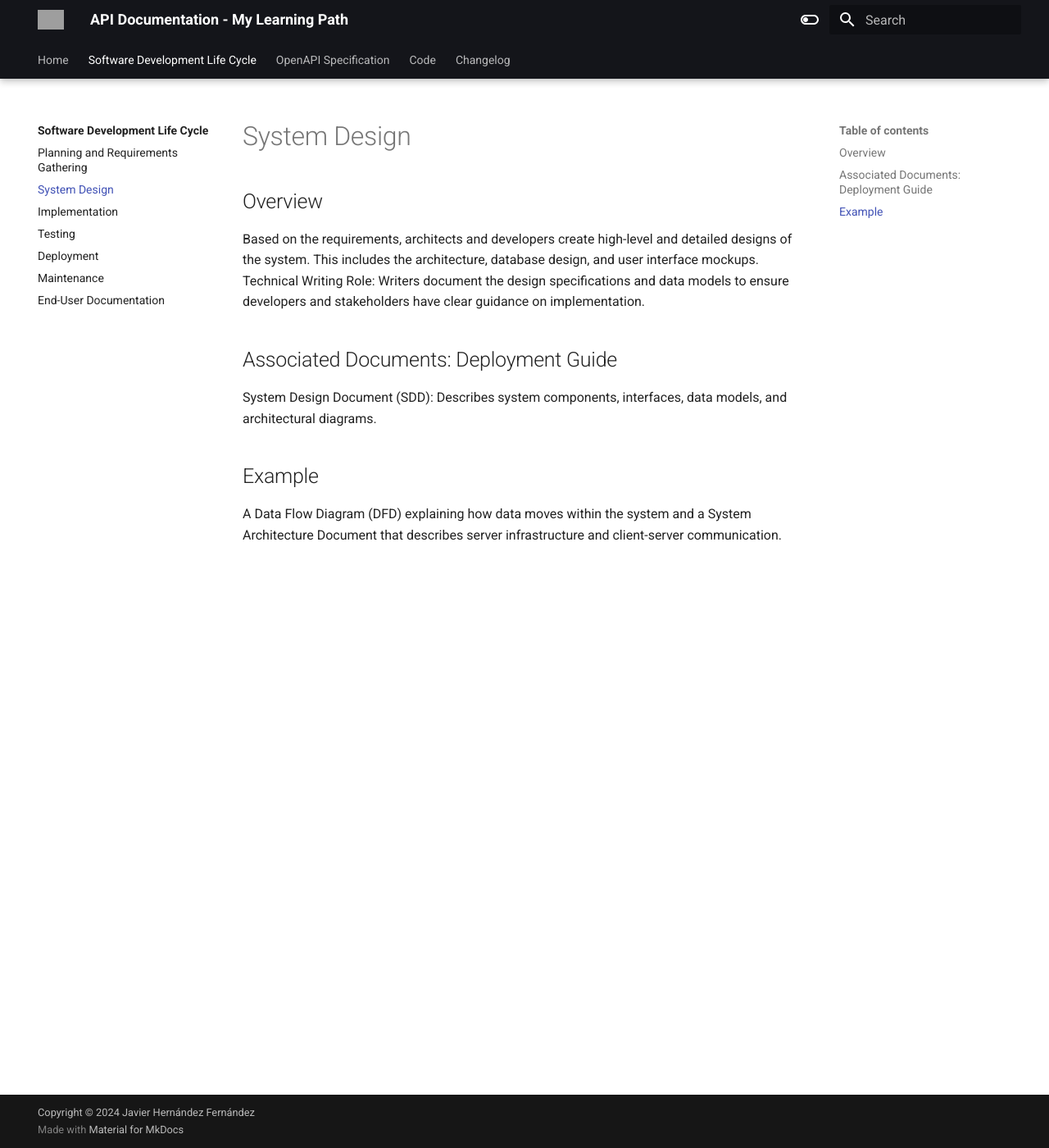
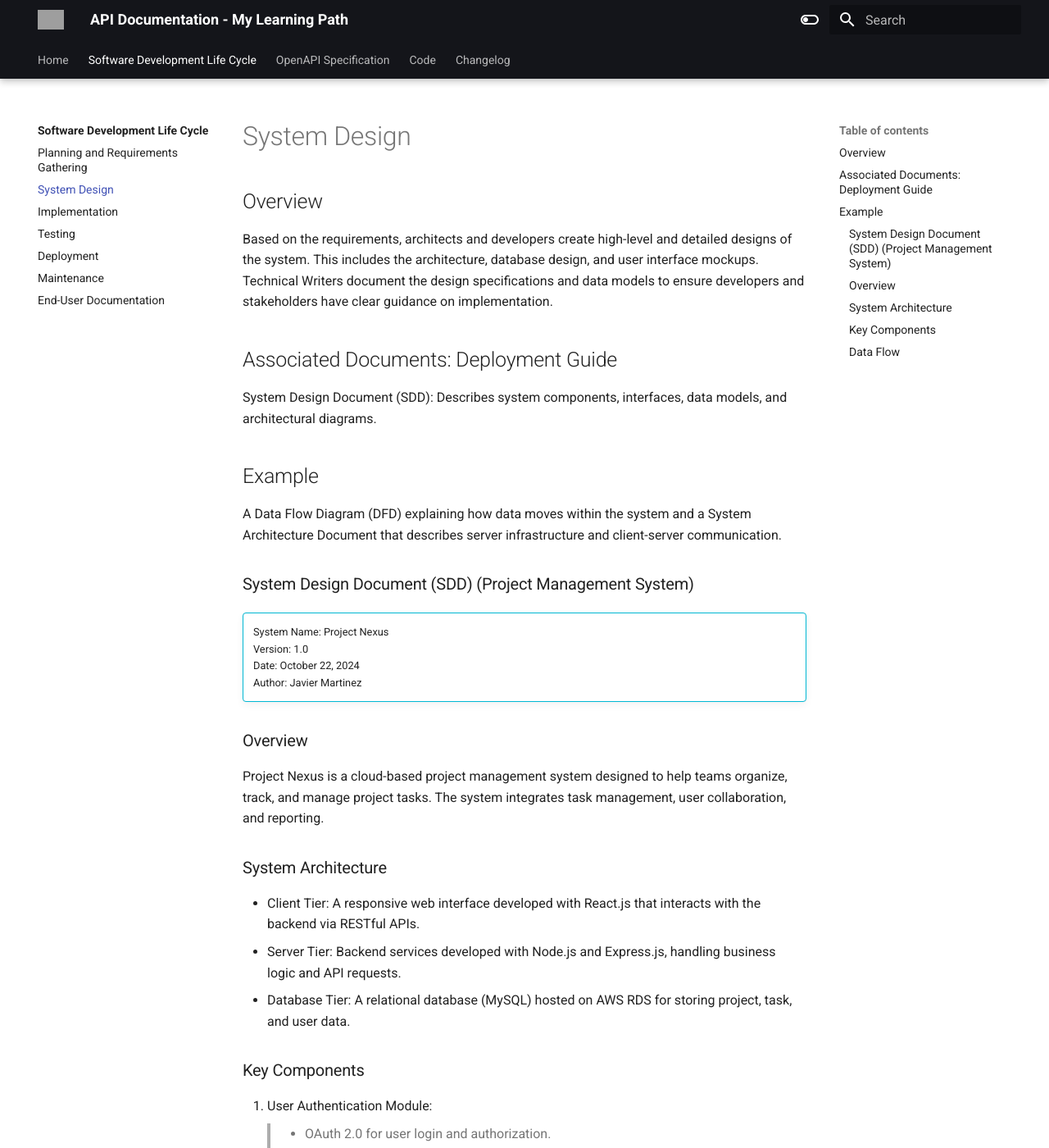
Before and after one commit to javierhf/api-documentation-my-learning-path, an MkDocs documentation site: the page built from docs/sdlc/system-design/index.md, in a window 1280 px wide and 1400 px high. Shown: the whole window at 82% size. Built offline with MkDocs 1.6.1 and Material for MkDocs 9.7.7, drawn with Linux system fonts in a browser that asks for light colours; some of the changed text lies outside the part shown; grey boxes are pictures that could not be loaded.

Commit message:
Add system design draft content

```diff
--- a/docs/sdlc/system-design/index.md
+++ b/docs/sdlc/system-design/index.md
@@ -2,7 +2,7 @@
 
 ## Overview
 
-Based on the requirements, architects and developers create high-level and detailed designs of the system. This includes the architecture, database design, and user interface mockups. Technical Writing Role: Writers document the design specifications and data models to ensure developers and stakeholders have clear guidance on implementation.
+Based on the requirements, architects and developers create high-level and detailed designs of the system. This includes the architecture, database design, and user interface mockups. Technical Writers document the design specifications and data models to ensure developers and stakeholders have clear guidance on implementation.
 
 
 ## Associated Documents: Deployment Guide
@@ -12,3 +12,42 @@ System Design Document (SDD): Describes system components, interfaces, data mode
 ## Example
 
 A Data Flow Diagram (DFD) explaining how data moves within the system and a System Architecture Document that describes server infrastructure and client-server communication.
+
+### System Design Document (SDD) (Project Management System)
+
+!!! info ""
+
+    System Name: Project Nexus
+    Version: 1.0
+    Date: October 22, 2024
+    Author: Javier Martinez
+
+### Overview
+
+Project Nexus is a cloud-based project management system designed to help teams organize, track, and manage project tasks. The system integrates task management, user collaboration, and reporting.
+
+### System Architecture
+
+- Client Tier: A responsive web interface developed with React.js that interacts with the backend via RESTful APIs.
+- Server Tier: Backend services developed with Node.js and Express.js, handling business logic and API requests.
+- Database Tier: A relational database (MySQL) hosted on AWS RDS for storing project, task, and user data.
+
+### Key Components
+
+1. User Authentication Module:
+> - OAuth 2.0 for user login and authorization.
+> - JWT-based token management for session handling.
+2. Task Management Module:
+> - Task creation, assignment, and tracking.
+> - Task dependencies with visual representation on Gantt charts.
+3. Reporting Module:
+> - Real-time project status updates.
+> - Visual dashboards using Chart.js for performance tracking.
+
+### Data Flow
+_CONVERT INTO A DIAGRAM_
+
+- Client Request: The user sends a request (e.g., create task) from the React.js interface.
+- Server Processing: The Node.js server processes the request and communicates with the database.
+- Database Interaction: The MySQL database stores or retrieves the necessary data and responds to the server.
+- Client Response: The processed data is returned to the client for rendering.
```
Also changed, not shown: docs/sdlc/planning-requirements/index.md (+34 -2 lines).
